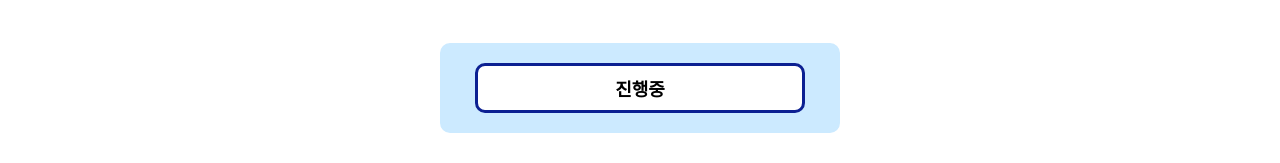
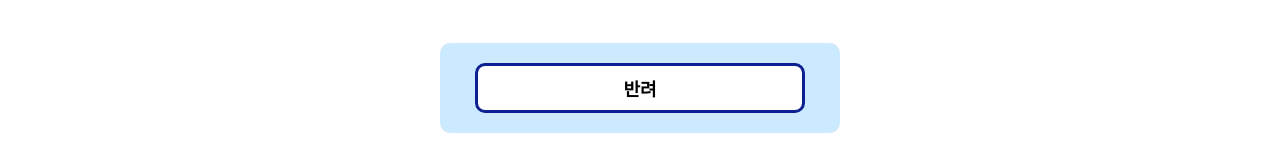
Before and after one commit to beyond-sw-camp/be04-final-team06-ERPC, a Vue app in the folder Frontend/erpc/: page / in a window 1280 px wide. Shown: the part 359-522 px from the top of the page. Built offline with nearby package versions, Linux system fonts and the light colour scheme; a web font is replaced by a local one.

Commit message:
폴더이름 변경함(statement > bill)
폴더이름 변경함(statement > bill)

```diff
--- a/Frontend/erpc/src/assets/css/statement/CBContents.css
+++ b/Frontend/erpc/src/assets/css/bill/CBContents.css
@@ -49,7 +49,6 @@
     border-radius: 10px;
     padding: 6px 30px;
     font-size: 18px;
-    cursor: pointer;
     outline: none;
     color: black;
     font-weight: bold;
@@ -257,7 +256,6 @@
     border-radius: 10px;
     padding: 6px 30px;
     font-size: 16px;
-    cursor: pointer;
     outline: none;
     color: black;
     font-weight: bold;
--- a/Frontend/erpc/src/components/statement/CBContents.vue
+++ b/Frontend/erpc/src/components/bill/CBContents.vue
@@ -5,7 +5,7 @@
             <h2>승인 결과</h2>
         </div>
         <div class="cb-status">
-            <button class="cb-status-result">진행중</button>
+            <button class="cb-status-result">반려</button>
         </div>
         <div class="cb-search3">
             <h2>세금계산서 발행 정보</h2>
@@ -100,5 +100,5 @@
 </script>
 
 <style>
-    @import url('@/assets/css/statement/CBContents.css');
+    @import url('@/assets/css/bill/CBContents.css');
 </style>
--- a/Frontend/erpc/src/components/statement/CBList.vue
+++ b/Frontend/erpc/src/components/bill/CBList.vue
@@ -65,5 +65,5 @@ function applyFilter() {
 </script>
 
 <style>
-    @import url('@/assets/css/statement/CBList.css');
+    @import url('@/assets/css/bill/CBList.css');
 </style>
--- a/Frontend/erpc/src/components/statement/CBRequest.vue
+++ b/Frontend/erpc/src/components/bill/CBRequest.vue
@@ -109,5 +109,5 @@
 </script>
 
 <style>
-    @import url('@/assets/css/statement/CBRequest.css');
+    @import url('@/assets/css/bill/CBRequest.css');
 </style>
--- a/Frontend/erpc/src/components/statement/Deposit.vue
+++ b/Frontend/erpc/src/components/bill/Deposit.vue
@@ -68,5 +68,5 @@ function applyFilter() {
 </script>
 
 <style>
-    @import url('@/assets/css/statement/Deposit.css');
+    @import url('@/assets/css/bill/Deposit.css');
 </style>
```
Also changed, not shown: Frontend/erpc/src/App.vue (+4 -4 lines), Frontend/erpc/src/assets/css/bill/CBList.css (renamed from Frontend/erpc/src/assets/css/statement/CBList.css), Frontend/erpc/src/assets/css/bill/CBRequest.css (renamed from Frontend/erpc/src/assets/css/statement/CBRequest.css), Frontend/erpc/src/assets/css/bill/Deposit.css (renamed from Frontend/erpc/src/assets/css/statement/Deposit.css).
